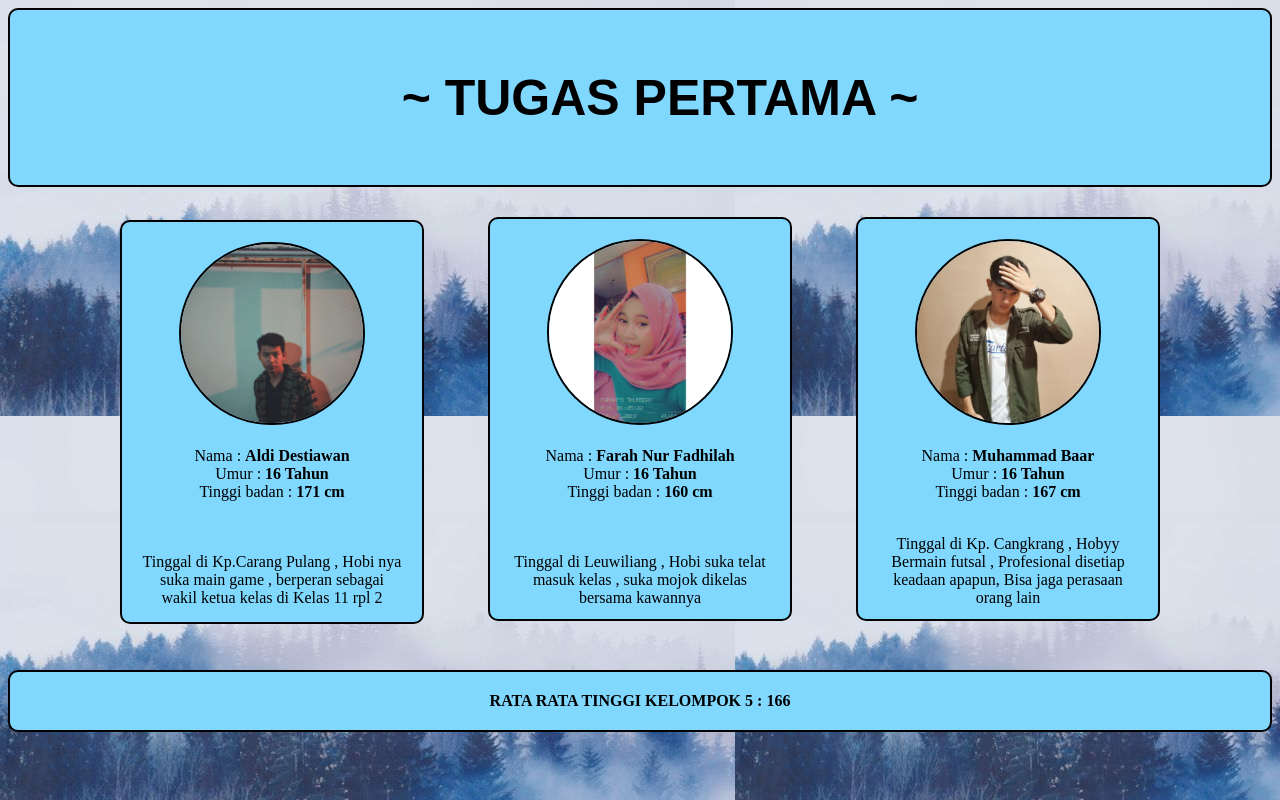
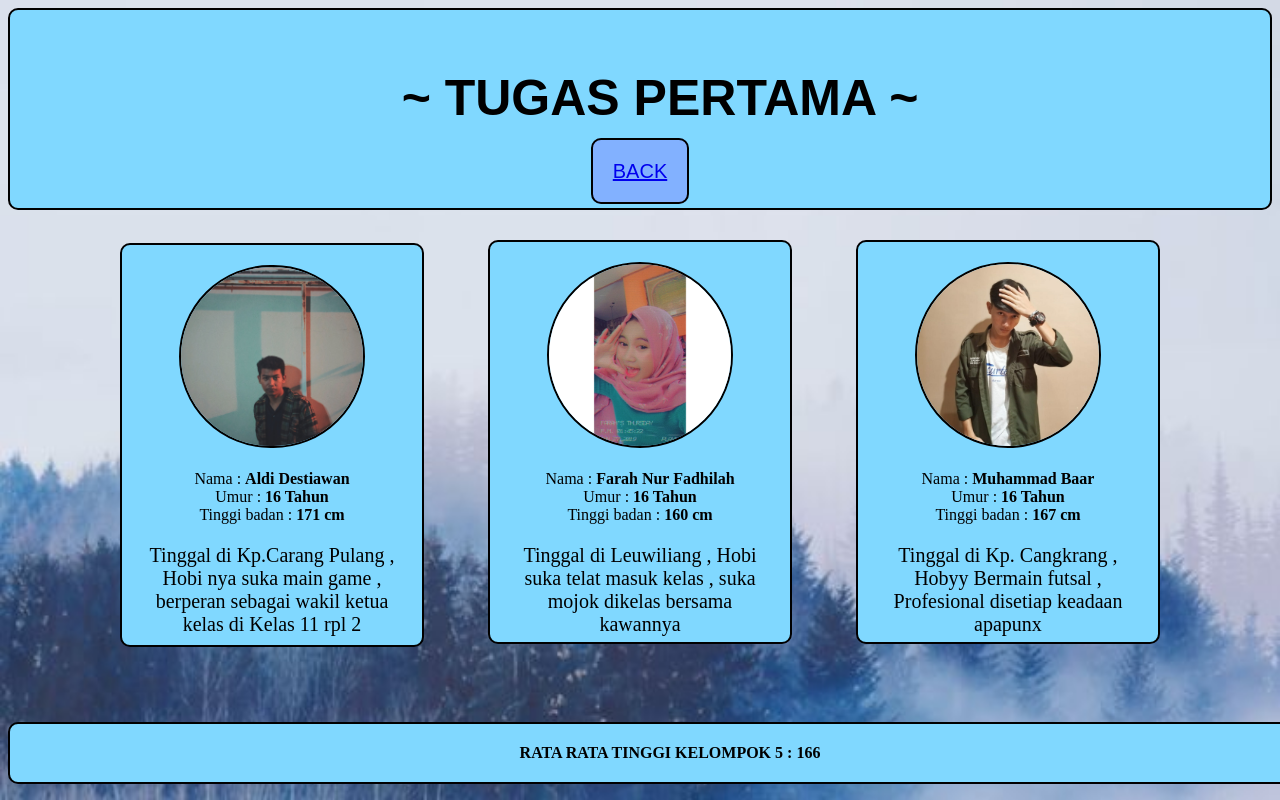
Before and after one commit to aldydez11/Tugas-Kelompok-pwpb, a PHP site: page /tugaspertama.php in a window 1280 px wide; the page is wider, and only the part inside the window is pictured. Run offline with PHP 8.4, Linux system fonts and the light colour scheme.

Commit message:
Add files via upload

```diff
--- a/tugaspertama.php
+++ b/tugaspertama.php
@@ -18,6 +18,11 @@
 	<head>
 		<title>KELOMPOK 5</title>
 		<style type="text/css">
+			html {
+				background: url(img/bgg.jpg) no-repeat fixed;
+				background-size: 100% 100%;
+			}
+
 			.header {
 				margin:0;
 				text-align: center;
@@ -82,11 +87,27 @@
 				padding: 20px;
 				border-radius: 10px;
 				border: 2px solid black;
+				bottom: 0px;
+				position: absolute;
+				width: 100%;
+			}
+			.button {
+				background-color: #82b1ff;
+				border:2px solid black;
+				padding: 20px;
+				margin: 15px;
+				left:0px;
+				border-radius: 10px;
+				font-family: arial;
+				font-size: 20px;
 
+			}
+			p {
+				font-size: 20px;
 			}
 		</style>
 	</head>
-	<body background="img/bgg.jpg">
+	<body>
 
 		<div class="header">
 		<ul>
@@ -94,6 +115,7 @@
 				<h1>~ TUGAS PERTAMA ~</h1>
 			</center>
 		</ul>
+			<a class="button" href="index.html">BACK</a>
 		</div>
 <div class="posisi">
 		<div class="border">
@@ -106,8 +128,6 @@
 			echo "Umur : <b> $umur_aldi Tahun </b>";
 			echo "<br> Tinggi badan : <b> $tinggi_badan_aldi cm </b> </br>";
 			?>
-			<br>
-			<br>
 			<p>Tinggal di Kp.Carang Pulang , Hobi nya suka main game , berperan sebagai wakil ketua kelas di Kelas 11 rpl 2</p>
 		</center>
 	</div>
@@ -122,8 +142,6 @@
 			echo "Umur : <b> $umur_farah Tahun </b>";
 			echo "<br> Tinggi badan : <b> $tinggi_badan_farah cm </b> </br>";
 			?>
-			<br>
-			<br>
 			<p>Tinggal di Leuwiliang , Hobi suka telat masuk kelas , suka mojok dikelas bersama kawannya		</p>
 		</center>
 	</div>
@@ -138,8 +156,7 @@
 			echo "Umur : <b> $umur_baar Tahun </b>";
 			echo "<br> Tinggi badan : <b> $tinggi_badan_baar cm </b> </br>";
 			?>
-			<br>
-			<p>Tinggal di Kp. Cangkrang , Hobyy Bermain futsal , Profesional disetiap keadaan apapun, Bisa jaga perasaan orang lain</p>
+			<p>Tinggal di Kp. Cangkrang , Hobyy Bermain futsal , Profesional disetiap keadaan apapunx</p>
 		</center>
 	</div>
 	</div>
```
Also changed, not shown: index.html (+44 -1 lines).
